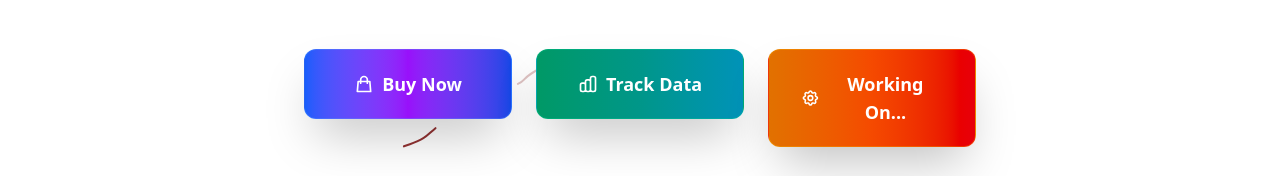
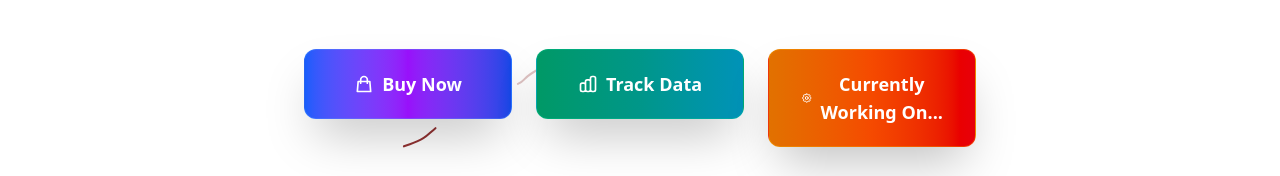
Before and after one commit to adityathodsare/safev-frontend-nextjs, a Next.js app: page / in a window 1280 px wide. Shown: the part 468-644 px from the top of the page. Built offline with nearby package versions, Linux system fonts and the light colour scheme.

Commit message:
responsiveness done

```diff
--- a/src/components/Background.tsx
+++ b/src/components/Background.tsx
@@ -1,7 +1,7 @@
 "use client";
 import { BackgroundLines } from "@/components/ui/background-lines";
 import Link from "next/link";
-import { FlipWords } from "../components/ui/flip-words";
+import { FlipWords } from "@/components/ui/flip-words";
 import { useRouter } from "next/navigation";
 import { useNavigation } from "@/context/NavigationContext";
 
@@ -12,7 +12,7 @@ function Background() {
 
   return (
     <div className="min-h-screen w-full relative overflow-hidden">
-      <BackgroundLines className="flex items-center justify-center w-full flex-col px-4 sm:px-6 lg:px-8">
+      <BackgroundLines className="flex items-center justify-center w-full flex-col px-4 sm:px-6 lg:px-8 min-h-screen">
         {/* Main Content Container */}
         <div className="flex flex-col items-center justify-center max-w-4xl mx-auto text-center space-y-8 sm:space-y-12">
           {/* Header Section */}
@@ -106,7 +106,9 @@ function Background() {
                       d="M15 12a3 3 0 11-6 0 3 3 0 016 0z"
                     />
                   </svg>
-                  <span className="hidden sm:inline">Working On...</span>
+                  <span className="hidden sm:inline">
+                    Currently Working On...
+                  </span>
                   <span className="sm:hidden">In Progress</span>
                 </span>
                 <div className="absolute inset-0 bg-gradient-to-r from-amber-400/20 to-red-400/20 rounded-xl opacity-0 group-hover:opacity-100 transition-opacity duration-300"></div>
@@ -115,7 +117,7 @@ function Background() {
           </div>
 
           {/* Optional: Add a subtle description */}
-          <p className="text-neutral-400 text-sm sm:text-base max-w-2xl mx-auto leading-relaxed relative z-20">
+          <p className="text-neutral-400 text-xs sm:text-sm md:text-base max-w-2xl mx-auto leading-relaxed relative z-20 px-4 sm:px-0">
             Advanced vehicle safety system with real-time monitoring and
             emergency response capabilities
           </p>
```
